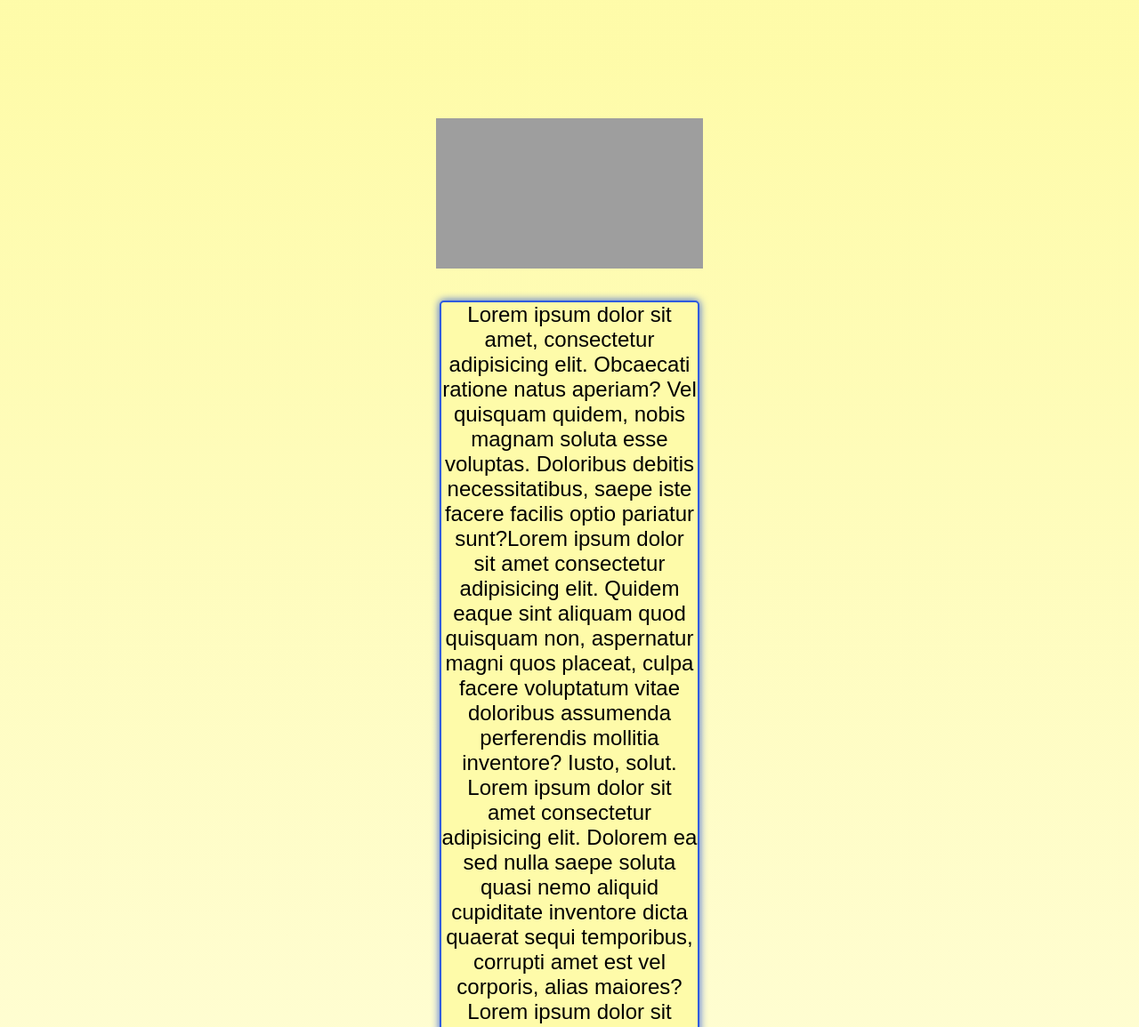
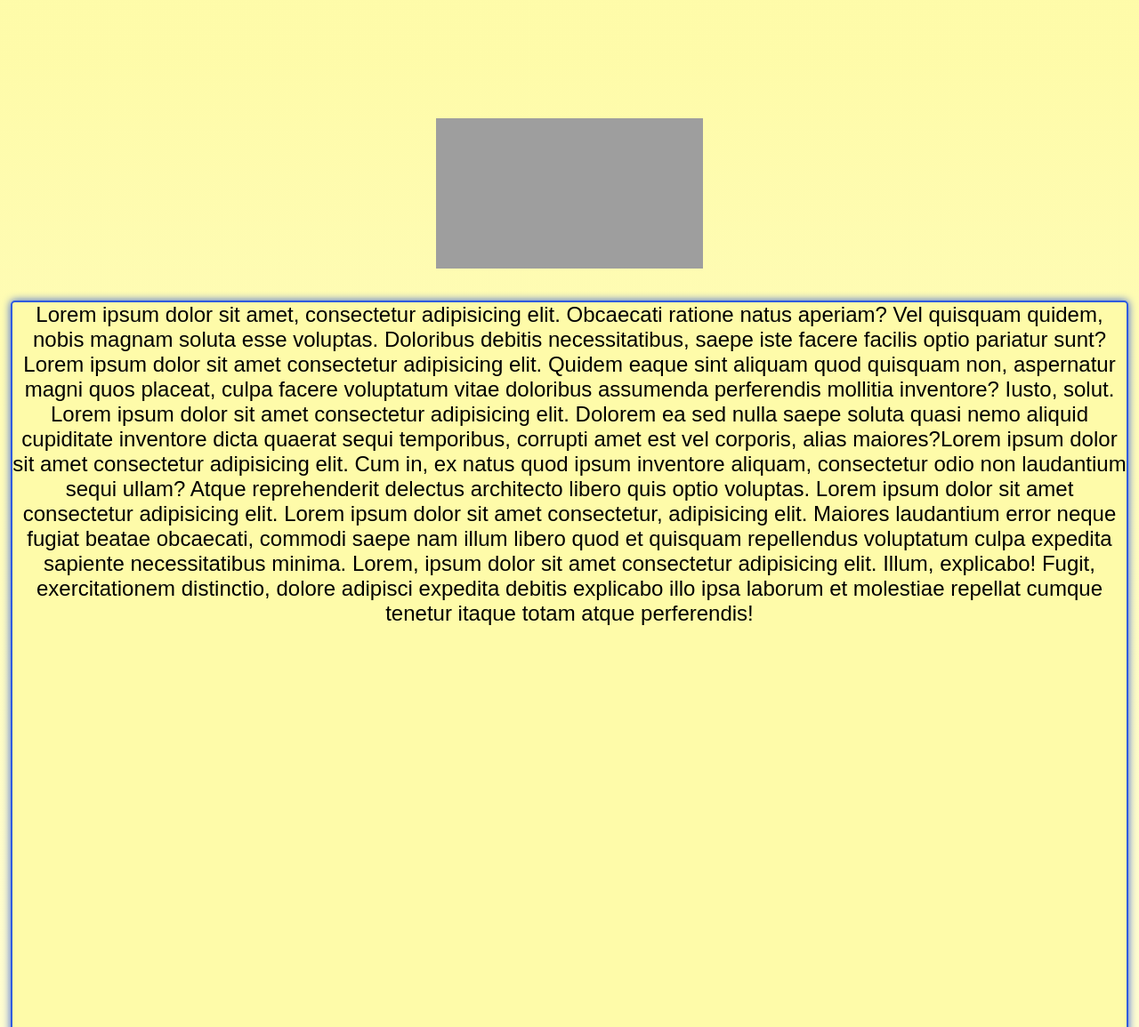
Before and after one commit to 3nderLord/hmm, a plain HTML site: page index.html in a window 1280 px wide. Shown: the part 145-1300 px from the top of the page at 89% size. Drawn offline with Linux system fonts and the light colour scheme; grey boxes are pictures that could not be loaded.

Commit message:
Update style.css

```diff
--- a/style.css
+++ b/style.css
@@ -164,7 +164,7 @@ a {
 
 .box2, .box3 {
     height: 50em;
-    width: 12em;
+    width: auto;
     background-color: #fefba9;
     border: solid 2px #305cde;
     box-shadow: 0px 0px 10px 0px #305cde;
```
